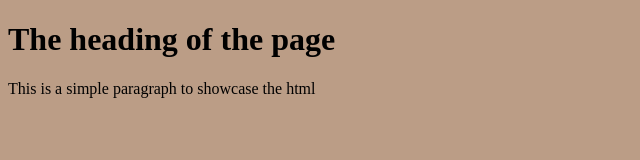
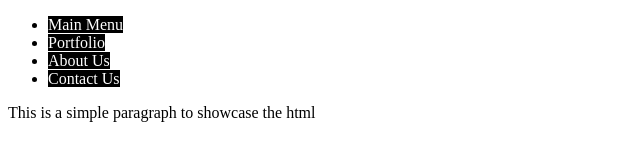
Before and after one commit to LawrenceYap9/OrdinaryWork, a plain HTML site: page index.html in a window 1280 px wide. Shown: the whole page, without its empty margins (0-640 px from the left). Drawn offline with Linux system fonts and the light colour scheme.

Commit message:
Create New CSS file, Edit Content

```diff
--- /dev/null
+++ b/index.css
@@ -0,0 +1,14 @@
+ul{
+    overflow:hidden;
+}
+
+a{
+    text-decoration:none;
+    background-color:black;
+    color:white;
+}
+
+a:hover{
+    background-color:white;
+    color:black
+}
--- a/index.html
+++ b/index.html
@@ -1,13 +1,23 @@
 <!DOCTYPE html>
-<html style = "Background-color:rgba(120,60,15,0.5)">
+<html>
 
 <head>
     <title>Portfolio Website</title>
+    <link rel ="stylesheet" href = "index.css">
 </head>
 
 <body>
-    <h1>The heading of the page</h1>
+    <!--The navigation bar section-->
+    <ul>
+        <li><a href ="#MainMenu">Main Menu</a></li>
+        <li><a href ="#Portfolio">Portfolio</a></li>
+        <li><a href ="#SecondPage">About Us</a></li>
+        <li><a href ="#ThirdPage">Contact Us</a></li>
+    </ul>
+
+    <div id = "content">
     <p>This is a simple paragraph to showcase the html</p>
+    </div>
 </body>
 
 </html>
```
